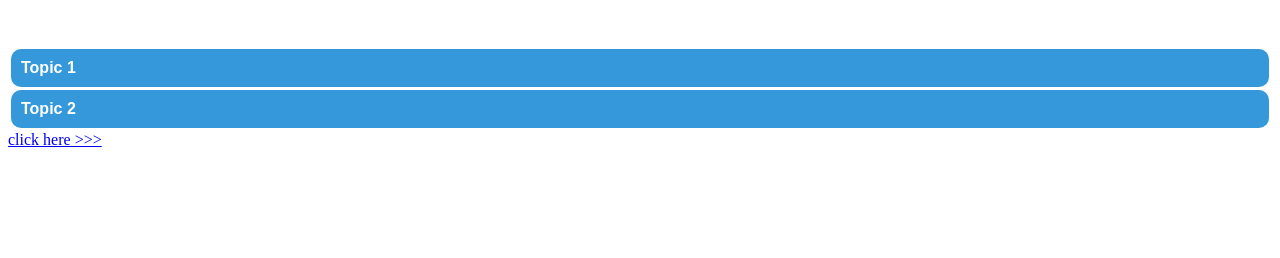
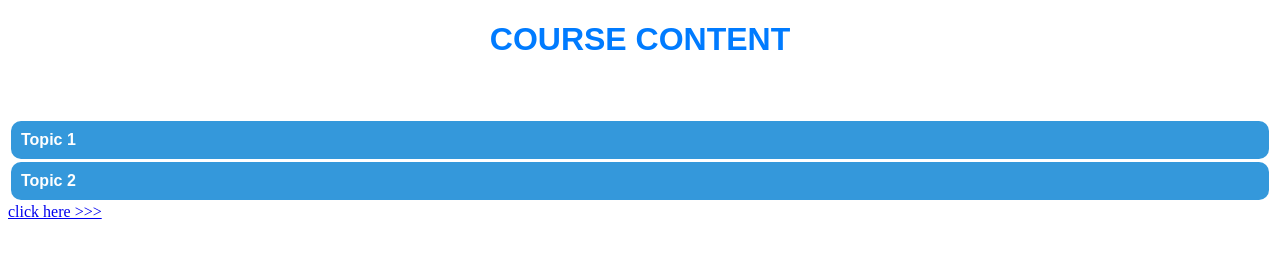
Before and after one commit to dulaj-bit/bit-mindmap, a plain HTML site: page index.html in a window 1280 px wide. Drawn offline with Linux system fonts and the light colour scheme.

Commit message:
23-10-04_1

```diff
--- a/index.html
+++ b/index.html
@@ -7,7 +7,7 @@
     <title>Mind Map</title>
 </head>
 <body>
-    <title>Content</title>
+    <h1 class="stylish-heading">Course content</h1>
     <div class="mind-map">
         <div class="level-1">
             <div class="clickable-level-1">
--- a/style.css
+++ b/style.css
@@ -2,6 +2,14 @@
 .mind-map {
     font-family: Arial, sans-serif;
     padding-top: 3%;
+}
+
+.stylish-heading {
+    font-family: Arial, sans-serif;
+    font-size: 32px;
+    color: #007bff; /* Change this to your desired text color */
+    text-align: center;
+    text-transform: uppercase; /* Uppercase the text */
 }
 
 .clickable-level-1{
```
